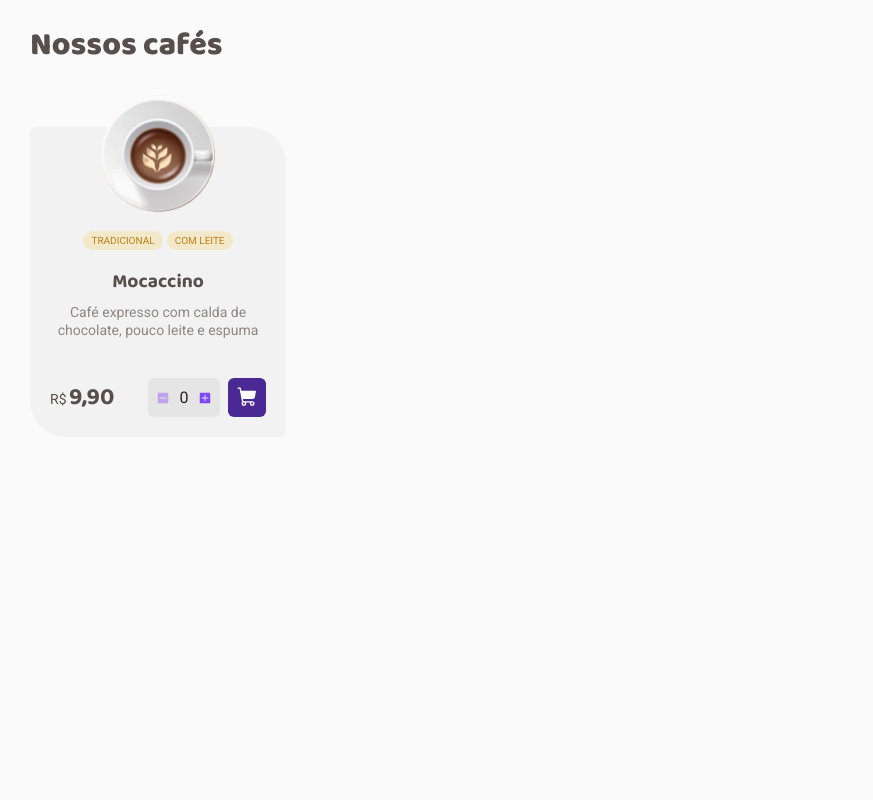
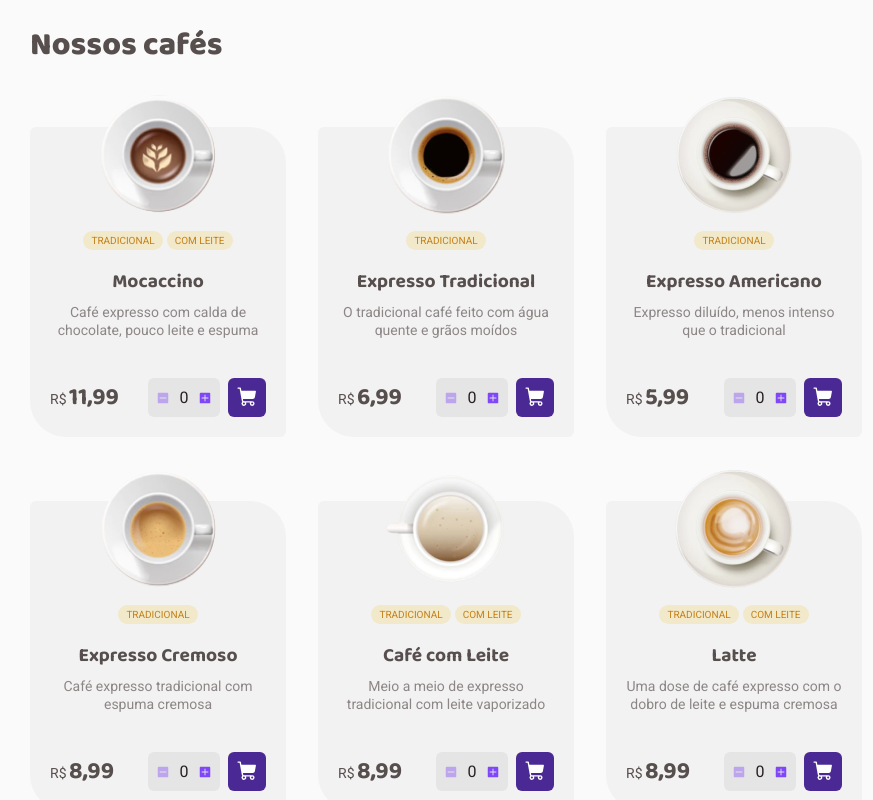
Before and after one commit to alvarobianor/coffee-delivery, a React (Vite) app: page / in a window 1280 px wide. Shown: the part 680-1480 px from the top of the page, without its empty margins (130-1003 px from the left). Before the commit the page ends 1181 px from the top, so only its background shows below. Built offline with nearby package versions, Linux system fonts and the light colour scheme.

Commit message:
adjusts on css #2

```diff
--- a/src/Components/CatalogOfCoffees.tsx
+++ b/src/Components/CatalogOfCoffees.tsx
@@ -1,18 +1,8 @@
-import { CoffeeCard, CoffeCardType } from '@components/CoffeCard';
+import { CoffeeCard } from '@components/CoffeCard';
+import { infos } from 'src/data';
 import styled from 'styled-components';
 
 export function CatalogOfCoffees() {
-  const infos: CoffeCardType[] = [
-    {
-      id: 1,
-      name: 'Mocaccino',
-      description: 'Café expresso com calda de chocolate, pouco leite e espuma',
-      imgName: 'mocaccino-img.png',
-      price: '9,90',
-      tags: ['Tradicional', 'Com leite'],
-    },
-  ];
-
   return (
     <Container>
       <h2>Nossos cafés</h2>
@@ -31,7 +21,7 @@ const Container = styled.div`
     font-size: ${({ theme }) => theme.textSizes['title-title-l']};
     font-weight: 800;
 
-    margin-bottom: 3.5rem;
+    margin-bottom: 1.5rem;
   }
 
   > div {
--- a/src/Components/CoffeCard/index.tsx
+++ b/src/Components/CoffeCard/index.tsx
@@ -3,20 +3,12 @@ import { Price } from '@components/CoffeCard/Price';
 import { QuantityInput } from '@components/CoffeCard/QuantityInput';
 import { ShoppingCart } from '@phosphor-icons/react';
 import { useState } from 'react';
+import { Coffe } from 'src/data';
 
 type TypeOperation = 'increment' | 'decrement';
 
-export type CoffeCardType = {
-  id: number;
-  name: string;
-  description: string;
-  imgName: string;
-  price: string;
-  tags: string[];
-};
-
 type Props = {
-  info: CoffeCardType;
+  info: Coffe;
 };
 
 export function CoffeeCard({
@@ -49,7 +41,7 @@ export function CoffeeCard({
       <Title>{name}</Title>
       <Description>{description}</Description>
       <ContainerOrder>
-        <Price $price={price} />
+        <Price $price={price as string} />
         <ContainerCart>
           <QuantityInput
             quantity={value}
@@ -78,6 +70,8 @@ const Container = styled.div`
   background-color: ${({ theme }) => theme.colors['base-card']};
 
   border-radius: 0.375rem 2.25rem;
+
+  margin-top: 2rem;
 
   > img {
     width: 7.5rem;
```
